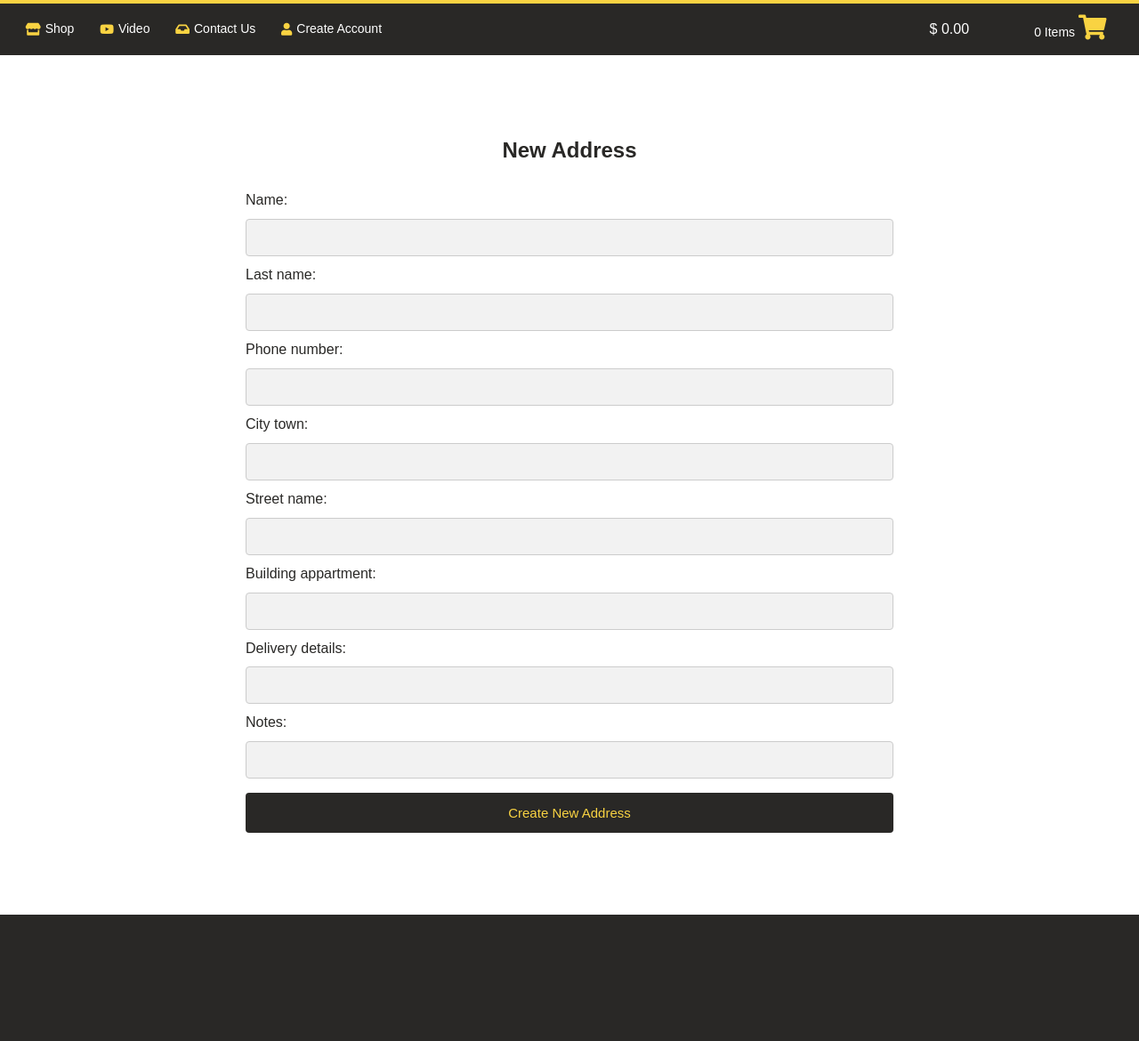
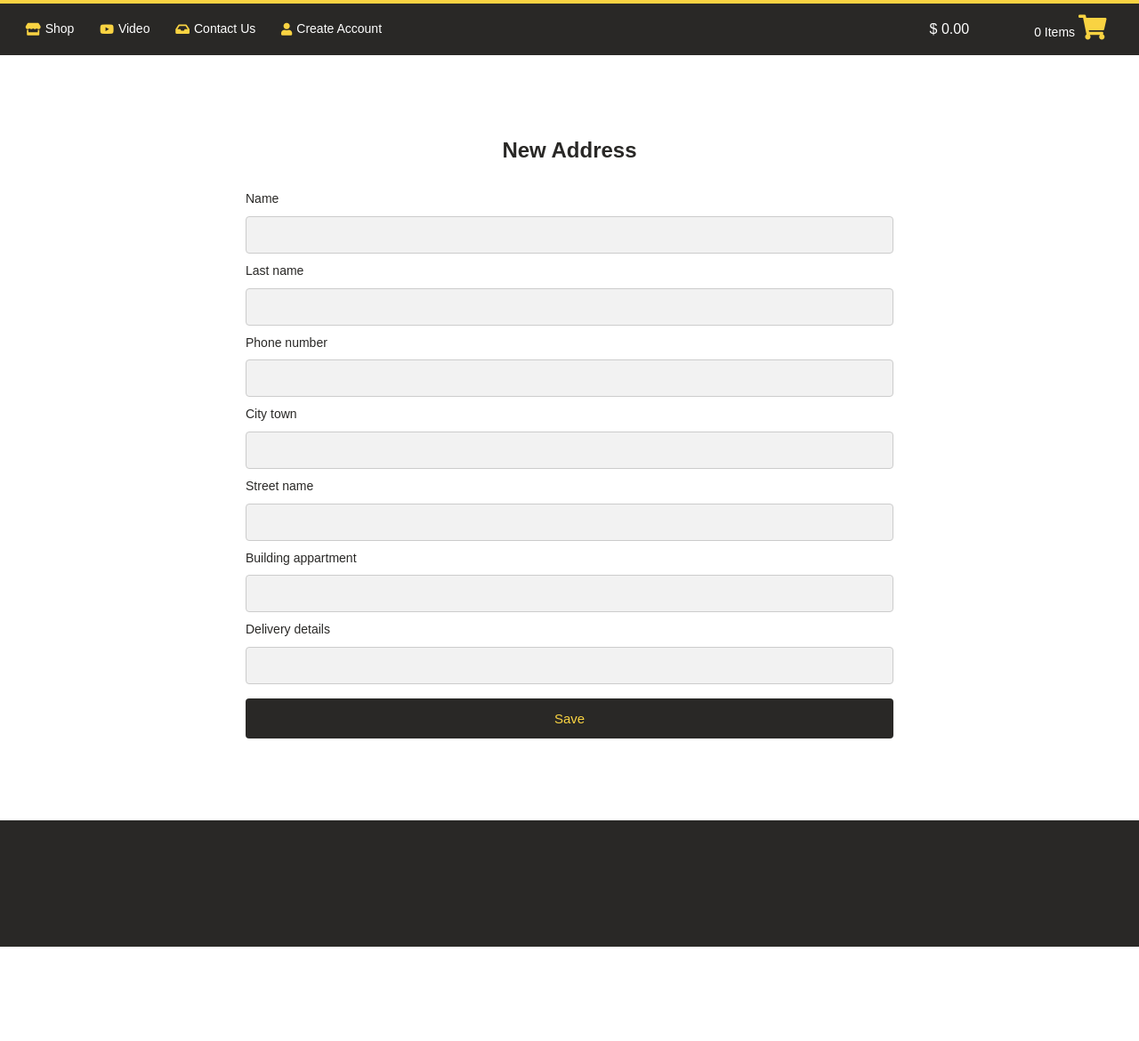
Before and after one commit to youdass101/doobara, a Django app: page /new_edit_address in a window 1280 px wide. Shown: the part 116-1286 px from the top of the page at 89% size. After the commit the page ends 1180 px from the top, so only its background shows below. Run offline with Django 3.2, Linux system fonts and the light colour scheme.

Commit message:
update addresses

```diff
--- a/users/templates/users/new_edit_address.html
+++ b/users/templates/users/new_edit_address.html
@@ -8,28 +8,27 @@
 {% block body %}
 
 <div class="new-edit-address-form-container">
-    {% if new %}
         <div class="new-address-form-container">
             <div class="new-address-container-title">
-                <h3>New Address</h3>
+                <h3>
+                    {% if new %}
+                        New
+                    {% else %}
+                        Edit
+                    {% endif %}
+                    Address
+                </h3>
             </div>
-            <form>
-                {{form}}
-                <!-- <button type="submit">Create New Address</button> -->
-                <input type="submit" value="Create New Address" class="submit-new-address-button">
-            </form>
-        </div>
-    {% else %}
-        <div class="new-address-form-container">
-            <div class="new-address-container-title">
-                <h3>Edit Address</h3>
-            </div>
-            <form>
-                {{form}}
-                <!-- <button type="submit">Create New Address</button> -->
+            <form action="{% url 'update_address' %}" method="POST">
+                {% csrf_token %}
+                {% for field in form %}
+                    {% if field.name != "notes"%}
+                        {{field.label}} {{field}}
+                    {% endif %}
+                {% endfor %}
+                <input type="hidden" class="info" value={{info}} name="info">
                 <input type="submit" value="Save" class="submit-new-address-button">
             </form>
         </div>
-    {% endif %}
 </div>
 {% endblock %}
--- a/users/urls.py
+++ b/users/urls.py
@@ -17,6 +17,7 @@ urlpatterns=[
     path('placeorder', views.placeorder, name="placeorder"),
     path('order_log', view=views.order_log, name="order_log"),
     path('address_list', view=views.address_list, name="address_list"),
-    path('new_edit_address', view=views.new_edit_address, name="new_edit_address")
+    path('new_edit_address', view=views.new_edit_address, name="new_edit_address"),
+    path('update_address', view=views.update_address, name="update_address")
 
 ]
--- a/users/views.py
+++ b/users/views.py
@@ -33,7 +33,7 @@ def placeorder(request):
         # form is int or dict, state is boolean
         # if state is true it means the address is new then form have the new data
         # if state is false then the form contain an id of current address
-        print("calling address post ")
+        print("calling address post")
         form, state = address_post(request)
         # is instance
         # new order instance
@@ -89,13 +89,20 @@ def address_list(request):
 
 def new_edit_address(request):
     if request.method == "POST":
-        info = request.POST
-        address = Delivery_Address_Details.objects.get(user=request.user, id=info['edit-address'])
+        data = request.POST
+        address = Delivery_Address_Details.objects.get(user=request.user, id=data['edit-address'])
         form = Delivery_Information(instance=address)
+        info = data['edit-address']
 
         type = False
     else:
         form = Delivery_Information()
+        info = "new"
         type=  True
 
-    return render(request, "users/new_edit_address.html", {"form": form, "new":type})
+    return render(request, "users/new_edit_address.html", {"form": form, "new":type, "info": info})
+
+def update_address(request):
+    if request.method == "POST":
+        a = request.POST
+        print("this is", a)
```
